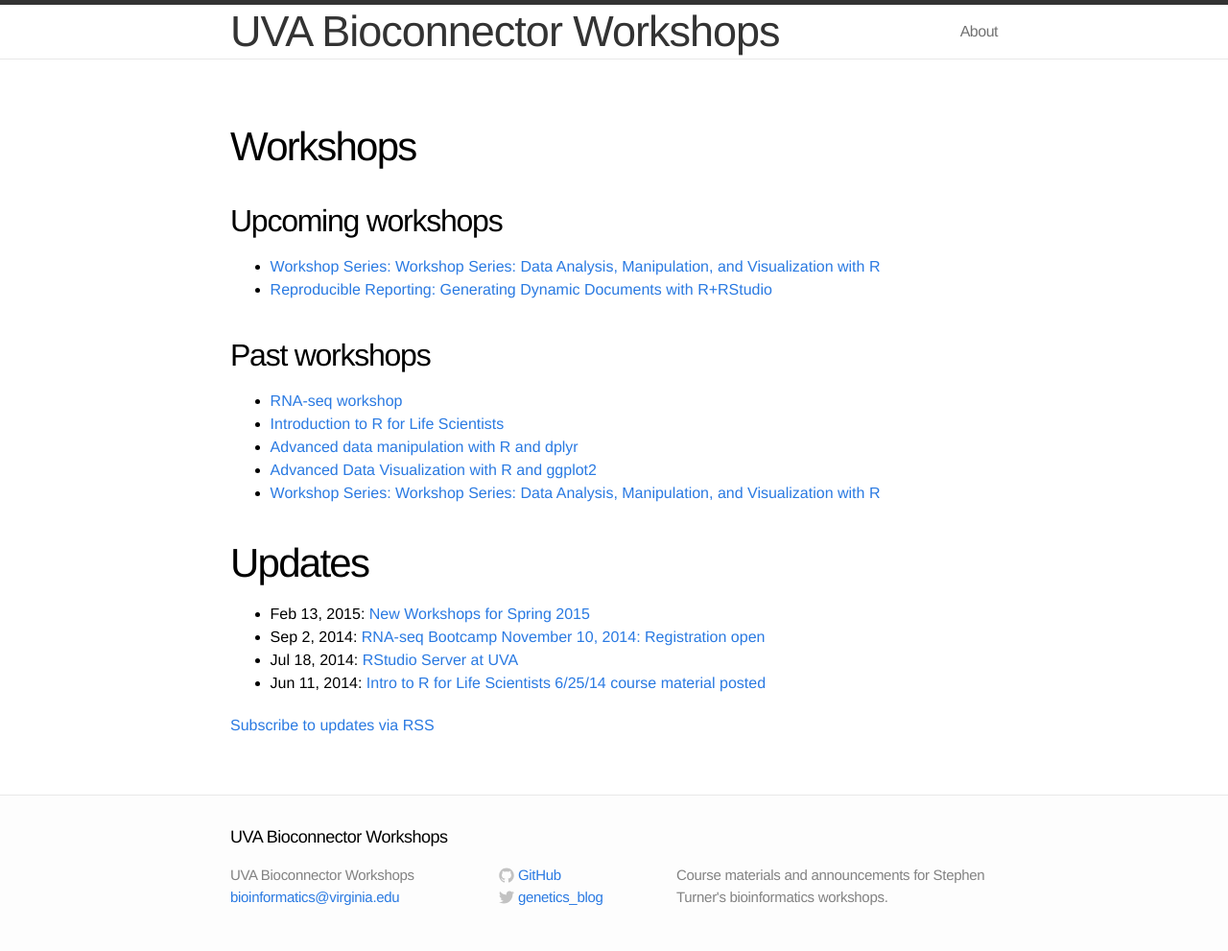
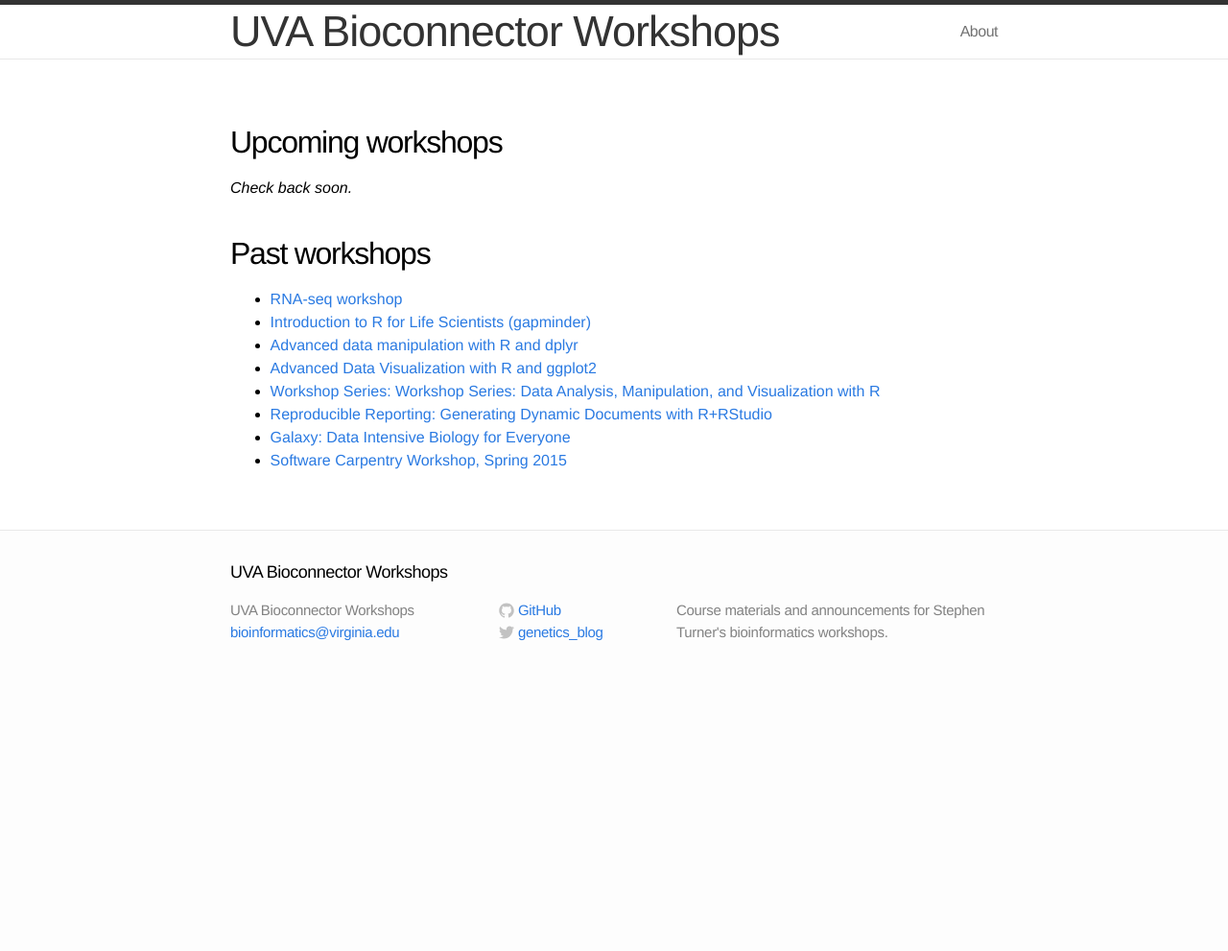
Before and after one commit to bioconnector/workshops2015, a Jekyll site: the page built from index.md, in a window 1280 px wide. Shown: the whole page at 96% size. Built offline with Jekyll 4.4.1, drawn with Linux system fonts in a browser that asks for light colours; Markdown is read by kramdown in place of the engine named in the settings; after the commit the page ends 900 px from its top, so only the background shows below that.

Commit message:
update landing page

```diff
--- a/index.md
+++ b/index.md
@@ -2,21 +2,25 @@
 layout: page
 ---
 
-# Workshops
+<!-- # Workshops -->
 
 ## Upcoming workshops
 
-- [Workshop Series: Workshop Series: Data Analysis, Manipulation, and Visualization with R](ws-r-series/)
-- [Reproducible Reporting: Generating Dynamic Documents with R+RStudio](ws-r-repres/)
+_Check back soon._
 
 ## Past workshops
 
 - [RNA-seq workshop](ws-rnaseq-1day/)
-- [Introduction to R for Life Scientists](ws-r-intro/)
+- [Introduction to R for Life Scientists (gapminder)](ws-r-intro/)
 - [Advanced data manipulation with R and dplyr](ws-r-advanced-manipulation/)
 - [Advanced Data Visualization with R and ggplot2](ws-r-advanced-visualization/)
 - [Workshop Series: Workshop Series: Data Analysis, Manipulation, and Visualization with R](ws-r-series/)
+- [Reproducible Reporting: Generating Dynamic Documents with R+RStudio](ws-r-repres/)
+- [Galaxy: Data Intensive Biology for Everyone](http://bit.ly/uva-galaxy)
+- [Software Carpentry Workshop, Spring 2015](http://bioconnector.org/2015-03-05-uvasom/)
 
+
+<!--
 
 # Updates
 
@@ -25,3 +29,5 @@
 {% endfor %}
 
 [Subscribe to updates via RSS]({{ "/feed.xml" | prepend: site.baseurl }})
+
+-->
```
